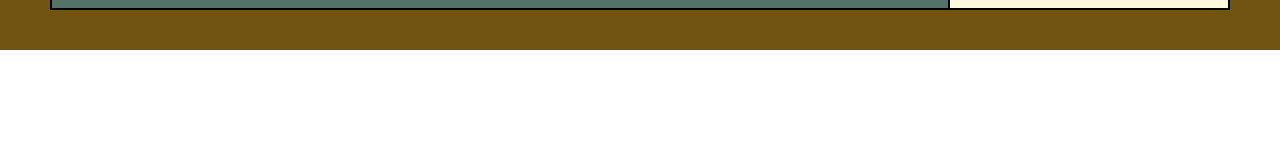
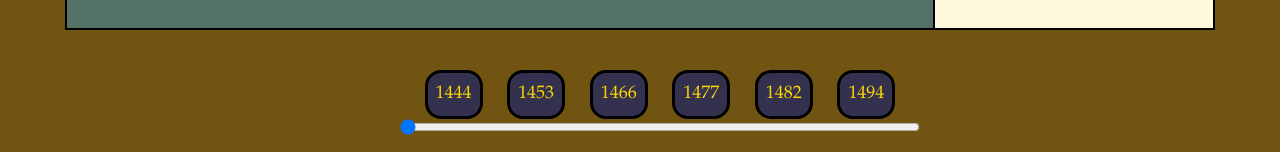
Before and after one commit to ATKNK/NeoKarte-TCC, a React (Vite) app in the folder NeoKarte/: page / in a window 1280 px wide. Shown: the part 912-1064 px from the top of the page. Before the commit the page ends 962 px from the top, so only its background shows below. Built offline with nearby package versions, Linux system fonts and the light colour scheme.

Commit message:
Feat: Added timeline and year changing function

```diff
--- a/NeoKarte/src/App.css
+++ b/NeoKarte/src/App.css
@@ -2,6 +2,7 @@
 
 :root{
   --map-height: 99.8vh;
+  overflow-x: hidden;
 }
 
 .appMain{
@@ -10,5 +11,13 @@
 }
 
 .bodyMain{
+    @apply flex flex-col min-h-screen m-5
+}
+
+.mapAndPanel{
     @apply flex justify-center items-stretch m-[5vh]
 }
+
+.timeline{
+    @apply flex flex-row justify-around w-screen
+}
--- a/NeoKarte/src/App.jsx
+++ b/NeoKarte/src/App.jsx
@@ -3,20 +3,17 @@ import './App.css';
 import Navbar from './components/navbar/Navbar';
 import Map from './components/map/Map';
 import SidePanel from './components/sidePanel/SidePanel';
+import Timeline from './components/timeline/Timeline';
 
 function App() {
   const [year, setYear] = useState(1444);
-
-  function changeYear(input) {
-    console.log(`Definindo ${input}`);
-    setYear(input);
-  }
 
   return (
     <>
       <div className='appMain'>
         <Navbar />
         <div className='bodyMain'>
+          <div className='mapAndPanel'>
             <Map year={year} />
 
             <SidePanel
@@ -27,7 +24,10 @@ function App() {
               govt="Feudal Monarchy"
               leader="Friedrich III von Habsburg"
             />
-
+          </div>
+          <div className='timeline'>
+            <Timeline onYearChange={setYear}/>
+          </div>
         </div>
       </div>
     </>
--- /dev/null
+++ b/NeoKarte/src/components/timeline/Timeline.css
@@ -0,0 +1,26 @@
+.timelineMain{
+    display: flex;
+    flex-direction: column;
+    width: 65vh;
+}
+
+.timelineButton{
+    font-size: large;
+    color: gold;
+    background-color: rgb(52, 49, 78);
+    padding: 1vh;
+    border: solid black;
+    border-radius: 2vh;
+    cursor: pointer;
+}
+
+.timelineLabels{
+    display: flex;
+    flex-direction: row;
+    justify-content: space-evenly;
+    width: 100%;
+}
+
+#timelineRange{
+    width: 100%;
+}
--- /dev/null
+++ b/NeoKarte/src/components/timeline/Timeline.jsx
@@ -0,0 +1,44 @@
+import React, { useState } from "react";
+import './Timeline.css'
+import TimelineButton from "./TimelineButton";
+
+function Timeline({ onYearChange }) {
+
+    const [year, setYear] = useState(1444);
+    const years = [1444, 1453, 1466, 1477, 1482, 1494];
+
+    const [index, setIndex] = useState(0);
+
+    const handleChange = (e) => {
+        const newIndex = Number(e.target.value);
+        setIndex(newIndex);
+
+        const newYear = years[newIndex];
+        onYearChange(newYear);
+    };
+
+    return (
+        <div className="timelineMain">
+            <div className="timelineLabels">
+                <TimelineButton year={"1444"} />
+                <TimelineButton year={"1453"} />
+                <TimelineButton year={"1466"} />
+                <TimelineButton year={"1477"} />
+                <TimelineButton year={"1482"} />
+                <TimelineButton year={"1494"} />
+            </div>
+
+            <input
+                type="range"
+                id="timelineRange"
+                name="Ano"
+                min={0}
+                max={years.length - 1}
+                value={index}
+                onChange={handleChange}
+            />
+        </div>
+    )
+}
+
+export default Timeline;
--- /dev/null
+++ b/NeoKarte/src/components/timeline/TimelineButton.jsx
@@ -0,0 +1,12 @@
+import React from "react";
+import './Timeline.css'
+
+function TimelineButton(props) {
+    return (
+        <button className="timelineButton">
+            {props.year}
+        </button>
+    );
+}
+
+export default TimelineButton;
```
Lines whose indentation alone changed are shown as unchanged.
